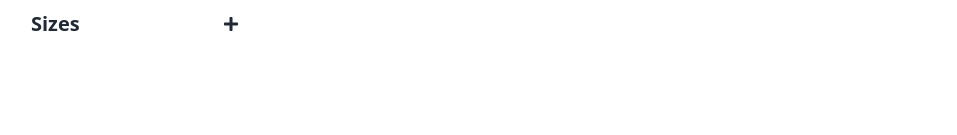
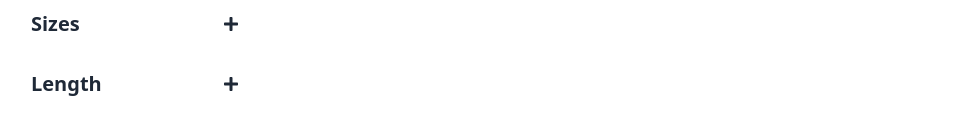
Before and after one commit to SandeebAdhikari/E-Commerce, a React (Vite) app: page / in a window 1280 px wide. Shown: the part 735-870 px from the top of the page, without its empty margins (219-1176 px from the left). Built offline with nearby package versions, Linux system fonts and the light colour scheme.

Commit message:
add length component

```diff
--- /dev/null
+++ b/src/components/length.tsx
@@ -0,0 +1,34 @@
+import { FaPlus, FaMinus } from "react-icons/fa";
+import { useState } from "react";
+import { lengths } from "./utils/length";
+
+const Length = () => {
+  const [isOpenLength, setIsOpenLength] = useState(false);
+
+  const toggleLengthMenu = () => {
+    setIsOpenLength(!isOpenLength);
+  };
+  return (
+    <div className="mt-8">
+      <div
+        className="flex justify-between items-center"
+        onClick={toggleLengthMenu}
+      >
+        <span className="text-xl font-semibold">Length</span>
+        <span>{isOpenLength ? <FaMinus /> : <FaPlus />}</span>
+      </div>
+      {isOpenLength && (
+        <ul>
+          {lengths.map((length, index) => (
+            <li key={index} className="flex gap-4">
+              <input type="checkbox" />
+              <label>{length}</label>
+            </li>
+          ))}
+        </ul>
+      )}
+    </div>
+  );
+};
+
+export default Length;
--- a/src/components/mainPage/filter.tsx
+++ b/src/components/mainPage/filter.tsx
@@ -14,6 +14,7 @@ import { FaChevronDown, FaChevronUp, FaChevronRight } from "react-icons/fa";
 import Categories from "../categories";
 import Colors from "../colors";
 import Size from "../size";
+import Length from "../length";
 
 const Filter = () => {
   const [isOpenBottom, setIsOpenApparel] = useState(false);
@@ -44,14 +45,14 @@ const Filter = () => {
   };
 
   const toggleMatchingSetsMenu = () => {
-    setIsOpenMatchingSets(!isOpenSwimwear);
+    setIsOpenMatchingSets(!isOpenMatchingSets);
   };
 
   const toggleAccessoriesMenu = () => {
-    setIsOpenAccessories(!isOpenSwimwear);
+    setIsOpenAccessories(!isOpenAccessories);
   };
   const toggleCoatJacketMenu = () => {
-    setIsOpenCoatJackets(!isOpenSwimwear);
+    setIsOpenCoatJackets(!isOpenCoatJacket);
   };
 
   const toggleSuitsMenu = () => {
@@ -348,6 +349,7 @@ const Filter = () => {
       <Categories />
       <Colors />
       <Size />
+      <Length />
     </div>
   );
 };
--- /dev/null
+++ b/src/components/utils/length.ts
@@ -0,0 +1,17 @@
+export const lengths = [
+  "28",
+
+  "Short",
+
+  "Regular",
+
+  "Long",
+
+  "Tall",
+
+  "30",
+
+  "32",
+
+  "34",
+];
```
